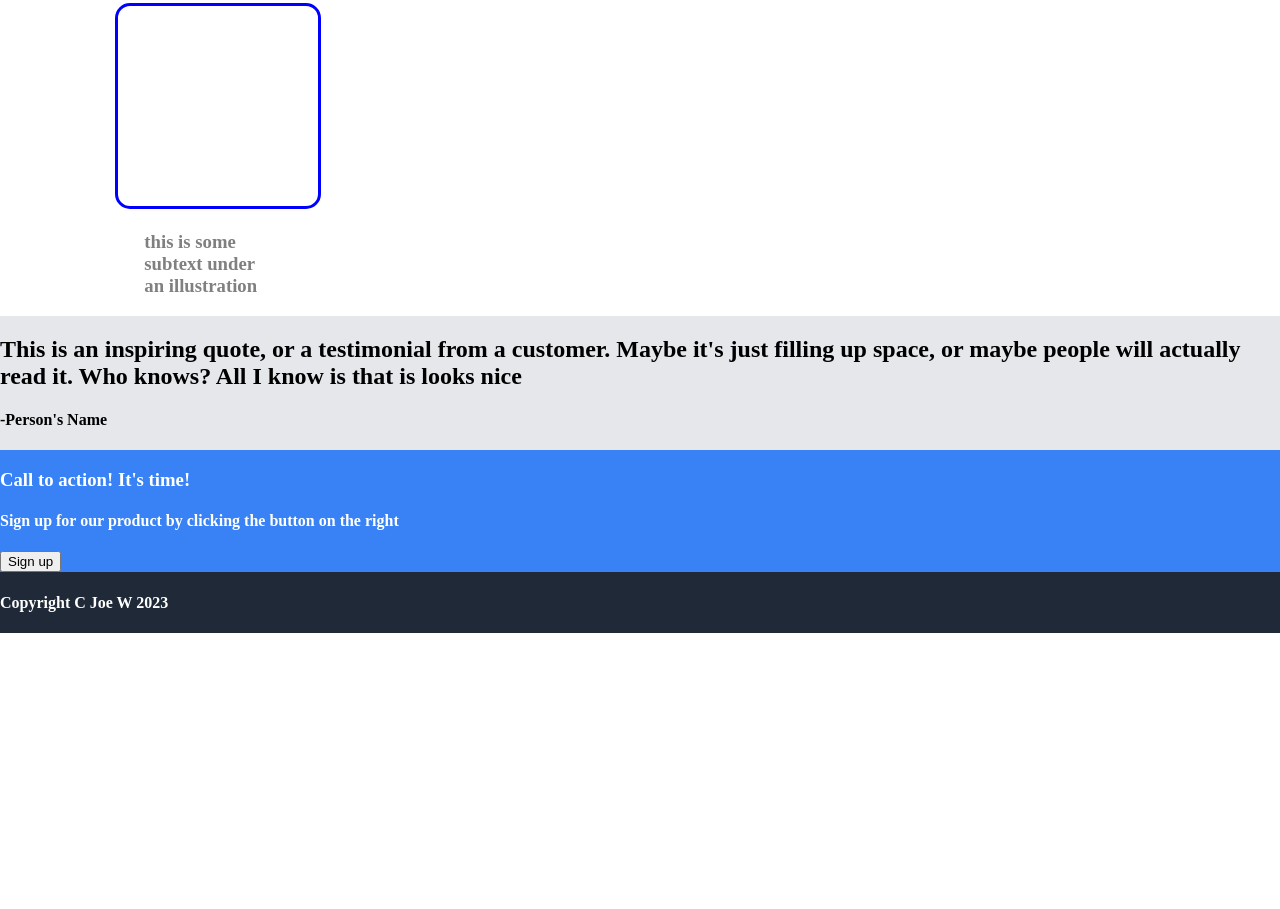
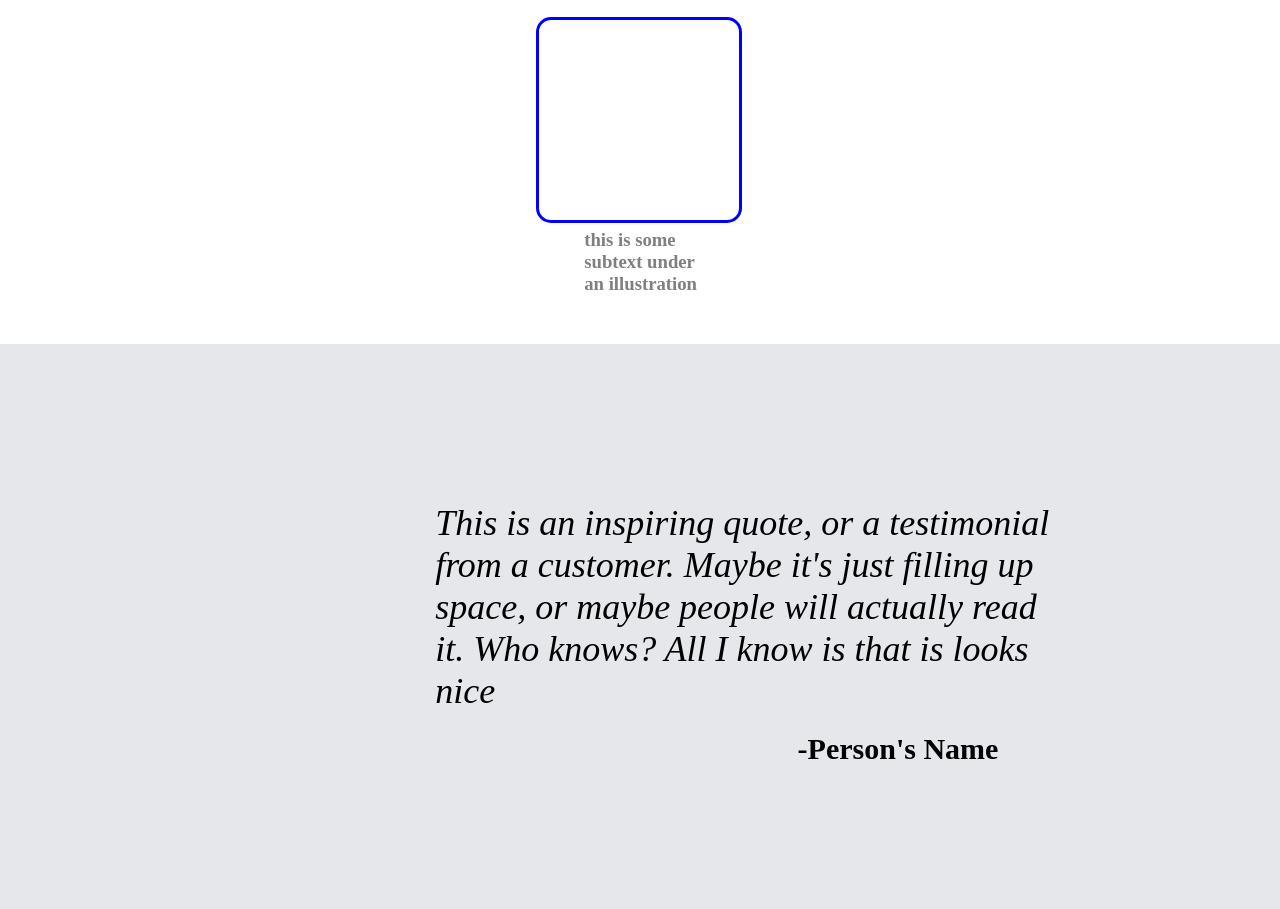
Before and after one commit to jwwals1/Landing-Page, a plain HTML site: page index.html in a window 1280 px wide. Shown: the part 1271-2180 px from the top of the page. Before the commit the page ends 1904 px from the top, so only its background shows below. Drawn offline with Linux system fonts and the light colour scheme.

Commit message:
Added style to body 4

```diff
--- a/styles.css
+++ b/styles.css
@@ -113,20 +113,14 @@ body {
     flex-direction: row;
     flex-wrap: wrap;
     padding-left: 9%;
+    justify-content: center;
 }
 
-#imagetext {
-    flex-wrap: wrap;
-    display: flex;
-    color: gray;
-    justify-content: center;
-    width: 40%;
-    padding-left: 9%;
-}
 
 #imageplaceholder {
     display: flex;
     align-items: center;
+    align-content: center;
     flex-wrap: wrap;
     border: solid;
     border-color: blue;
@@ -134,17 +128,82 @@ body {
     width: 200px;
     height: 200px;
     color: white;
+    margin-bottom: 2%;
+    margin-right: 2%;
 }
+
+#imagetext {
+    align-items: center;
+    flex-wrap: wrap;
+    display: flex;
+    color: gray;
+    justify-content: center;
+    width: 35%;
+    padding-left: 15%;
+    margin-top: 2%;
+    margin-bottom: 15%;
+}
+
 
 .body3 {
     background-color: #E5E7EB;
+    padding: 10%;
+}
+
+#quotetext {
+    font-size: 36px;
+    font-style: italic;
+    font-weight: lighter;
+    padding-left: 30%;
+    width: 60%;
+    margin-bottom: 2%;
+}
+
+#quotename {
+    display: flex;
+    font-weight: bold;
+    font-size: 30px;
+    justify-content: end;
+    margin-right: 15%;
+    margin-top: 0%;
 }
 
 
 
 .body4 {
     background-color: #3882F6;
+    border-radius: 10px;
     color: white;
+    margin: 5%;
+    display: flex;
+    align-content: center;
+    padding: 5%;
+}
+
+#body4title {
+    font-size: 35px;
+    font-family: Arial, Helvetica, sans-serif;
+    margin-bottom: 1%;
+}
+
+#body4text {
+    color: lightgray;
+    margin-top: 1%;
+    font-family: Arial, Helvetica, sans-serif;
+    font-weight: 100;
+    font-size: 20px;
+}
+
+#body4button {
+    align-self: flex-end;
+    border-radius: 10px;
+    width: 100px;
+    height: 40px;
+    background-color: #3882F6;
+    color: white;
+    border-color: white;
+    border-width: 3px;
+
 }
 
 .footer {
```
